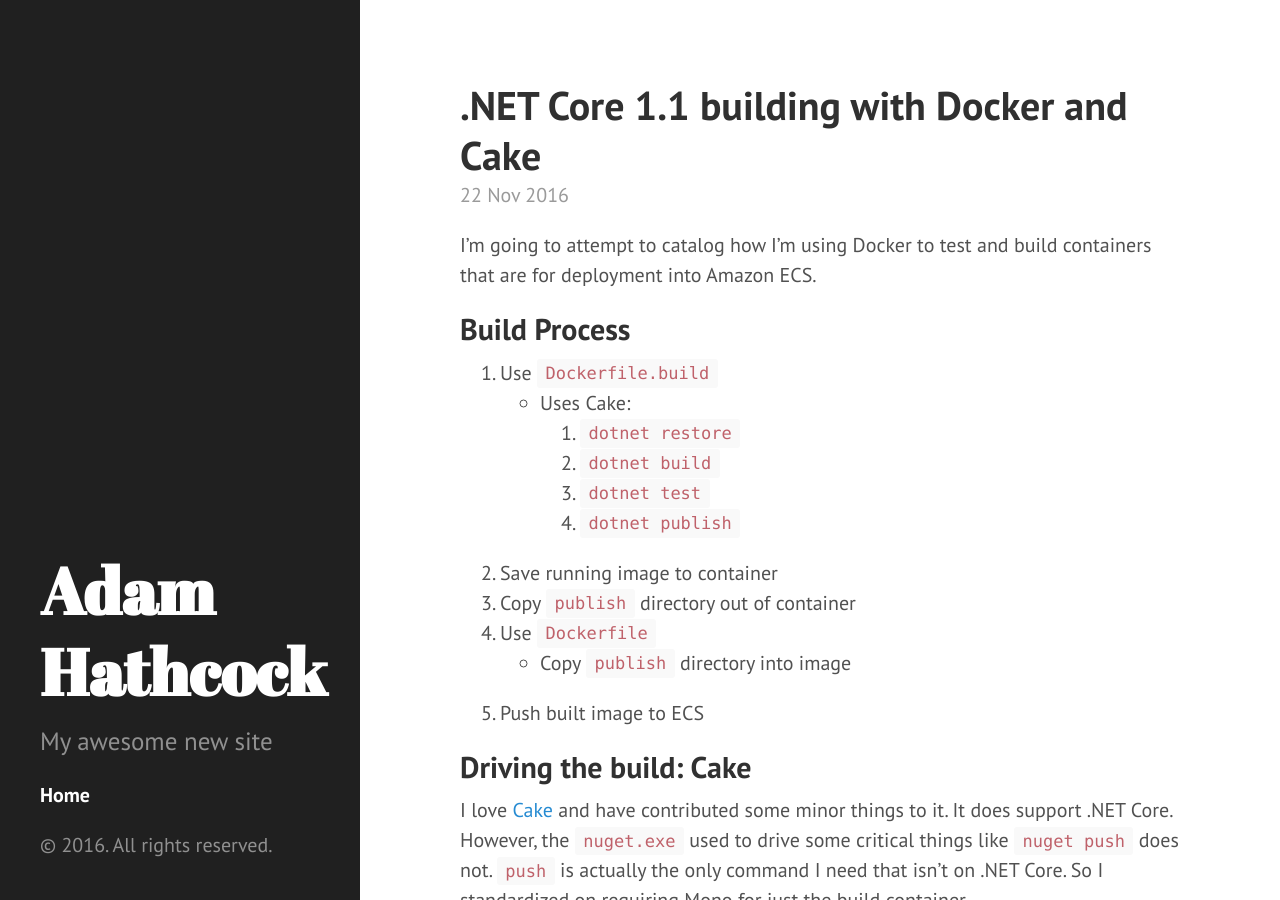
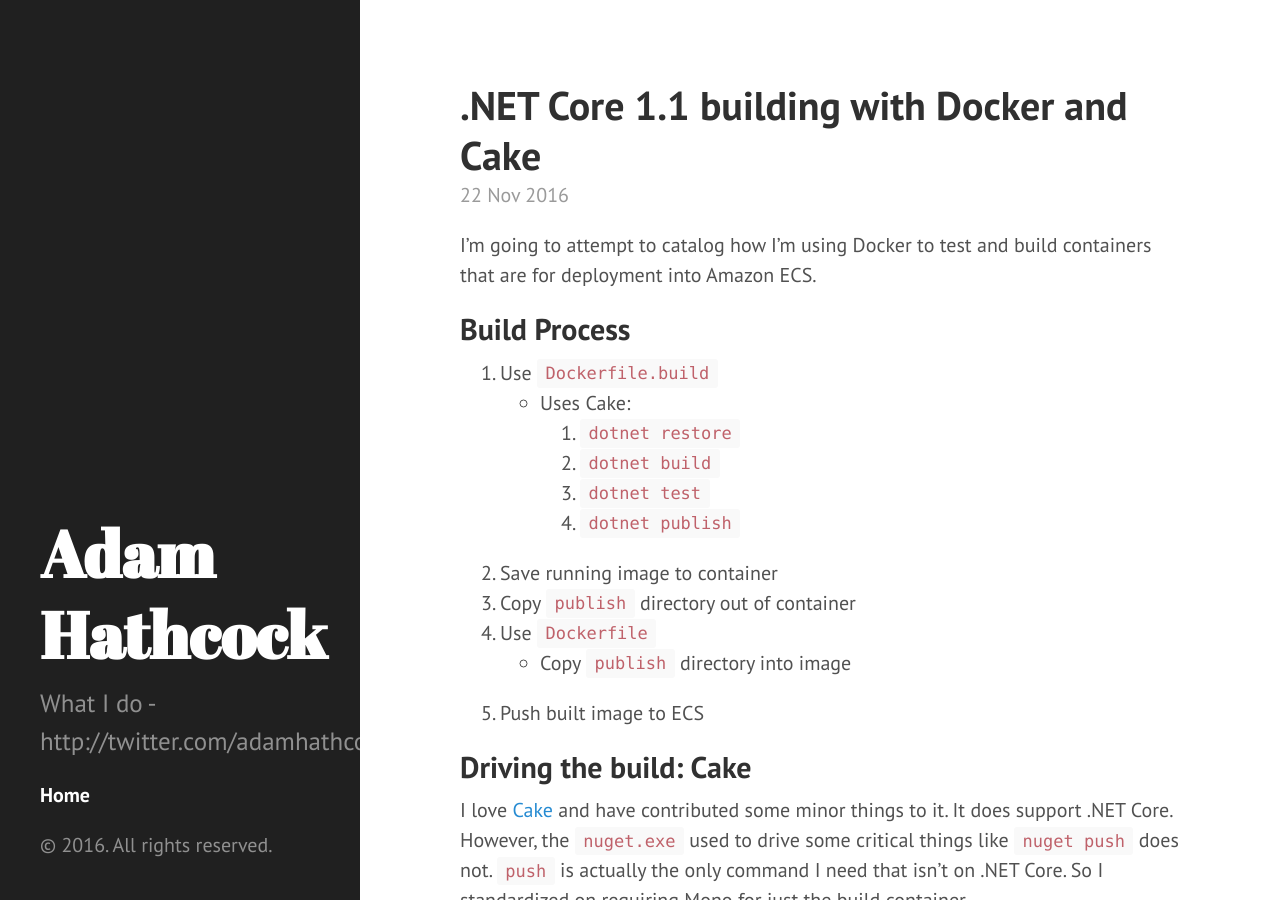
Before and after one commit to adamhathcock/adamhathcock.github.io, a Jekyll site: the page built from index.html, in a window 1280 px wide and 900 px high. Built offline with Jekyll 4.4.1, drawn with Linux system fonts in a browser that asks for light colours; the list of posts is cut into pages by our own code.

Commit message:
Update config

```diff
--- a/_config.yml
+++ b/_config.yml
@@ -1,8 +1,7 @@
 excerpt_separator: ""
-pygments: true
 markdown: kramdown
 url: http://adamhathcock.github.io
 title: Adam Hathcock
 tagline: What I do
-description: My awesome new site
+description: What I do - http://twitter.com/adamhathcock
 paginate: 5
```
